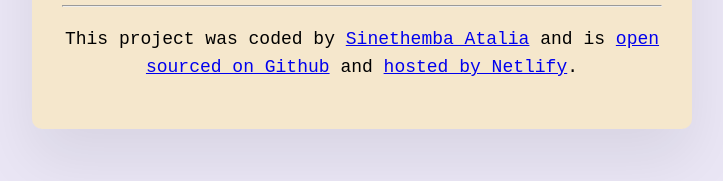
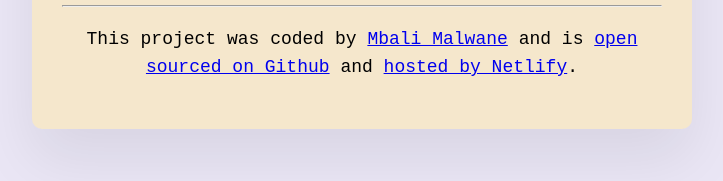
Before and after one commit to Mbal12000/my-weather-app, a plain HTML site: page index.html in a window 1280 px wide. Shown: the part 391-572 px from the top of the page, without its empty margins (278-1001 px from the left). Drawn offline with Linux system fonts and the light colour scheme.

```diff
--- a/index.html
+++ b/index.html
@@ -51,7 +51,7 @@
       <footer>
         <p>
           This project was coded by
-          <a href="Sinethemba atalia">Sinethemba Atalia</a> and is
+          <a href="https://github.com/Mbal12000">Mbali Malwane</a> and is
           <a href="github">open sourced on Github</a> and
           <a href="netlyfy.com">hosted by Netlify</a>.
         </p>
```
